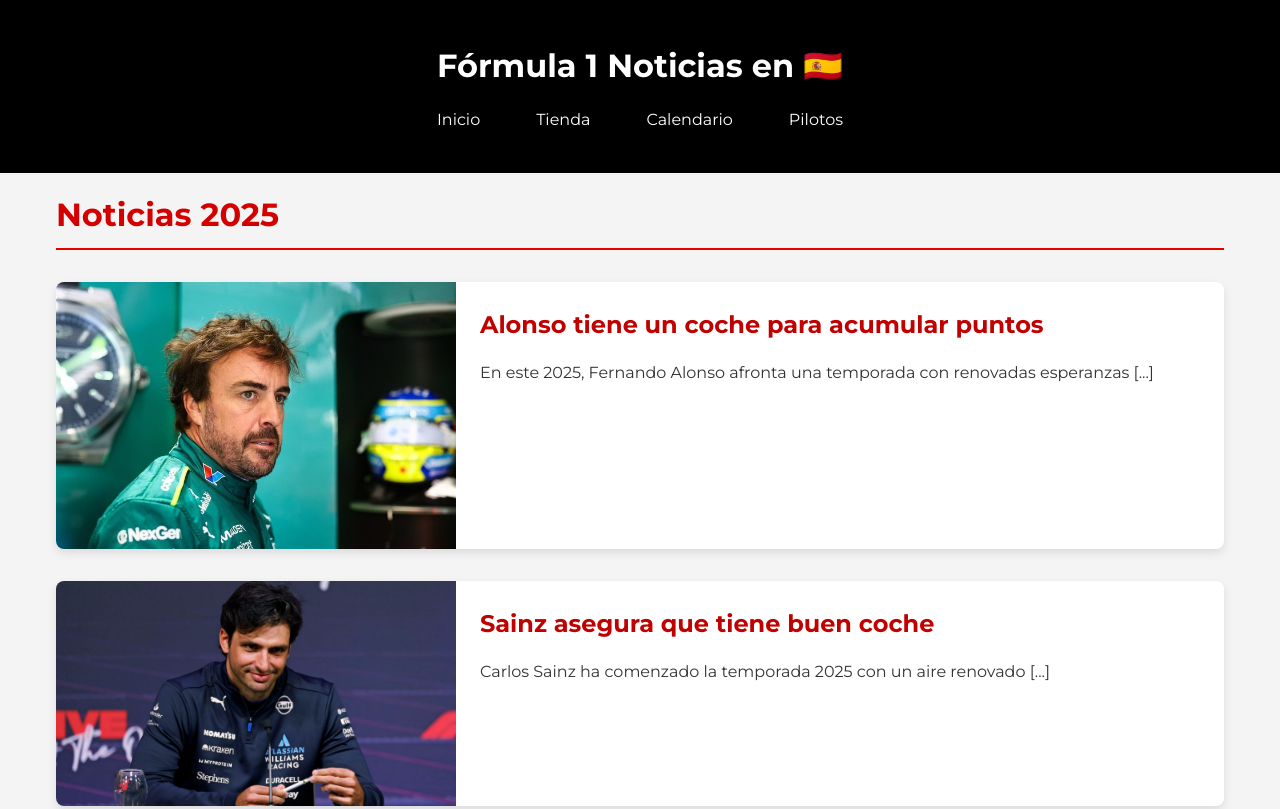
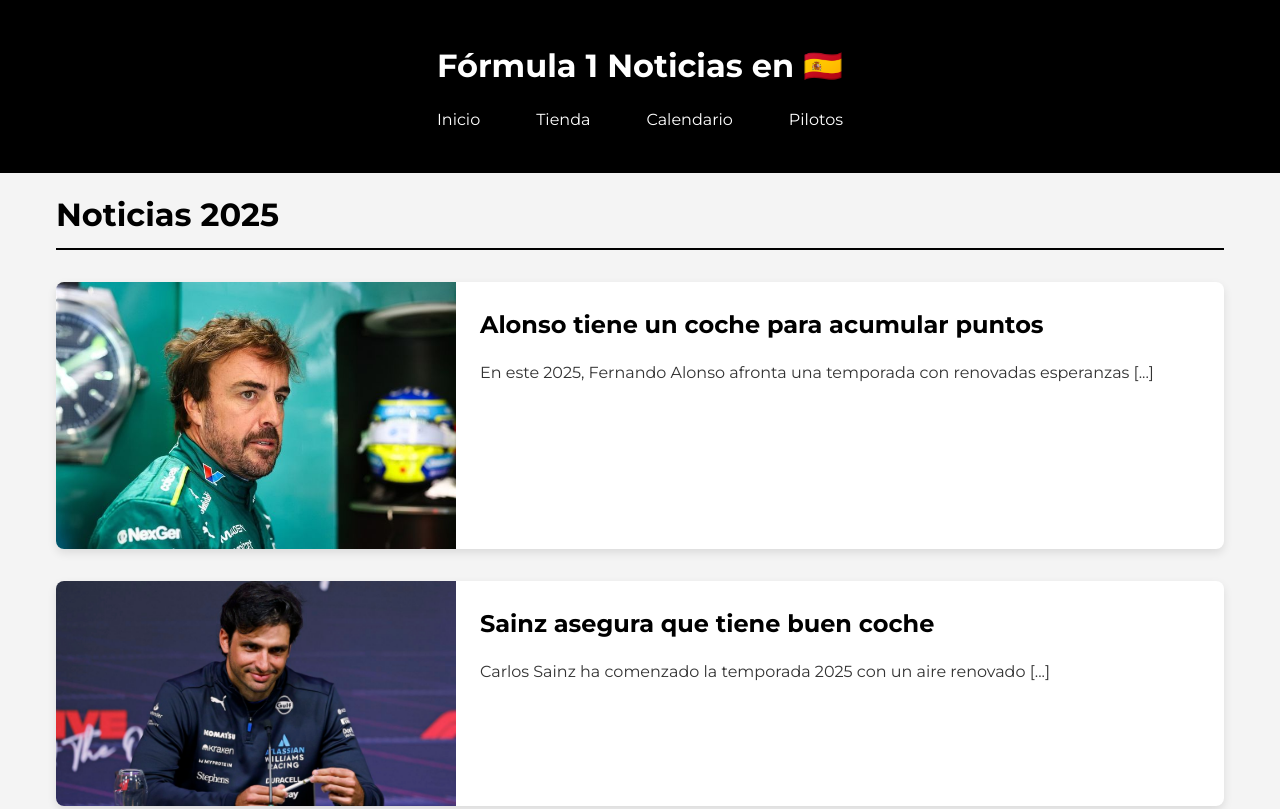
Before and after one commit to peache2/practica-final-html, a plain HTML site: page index.html in a window 1280 px wide. Shown: the top 809 px of the page. Drawn offline with Linux system fonts and the light colour scheme.

Commit message:
Update styles.css

```diff
--- a/styles.css
+++ b/styles.css
@@ -9,7 +9,7 @@ body {
     font-family: 'Montserrat', Arial, sans-serif;
     line-height: 1.6;
     background-color: #f4f4f4;
-    color: #222;
+    color: rgb(0, 0, 0)
 }
 
 /* Contenedor general */
@@ -27,12 +27,12 @@ a {
 }
 
 a:hover {
-    color: #ff0000;
+    color: #000000;
 }
 
 /* Cabecera */
 header {
-    background-color: #000;
+    background-color: #000000;
     color: white;
     padding: 1.5rem 0;
 }
@@ -74,9 +74,9 @@ main {
 .noticias-principales h2 {
     font-size: 2rem;
     margin-bottom: 2rem;
-    border-bottom: 2px solid #e60000;
+    border-bottom: 2px solid #000000;
     padding-bottom: 0.5rem;
-    color: #d40000;
+    color: #000000;
 }
 
 /* Tarjeta de noticia */
@@ -116,7 +116,7 @@ main {
 .contenido-noticia h3 {
     font-size: 1.5rem;
     margin-bottom: 1rem;
-    color: #c10000;
+    color: #000000;
 }
 
 .contenido-noticia p {
```
